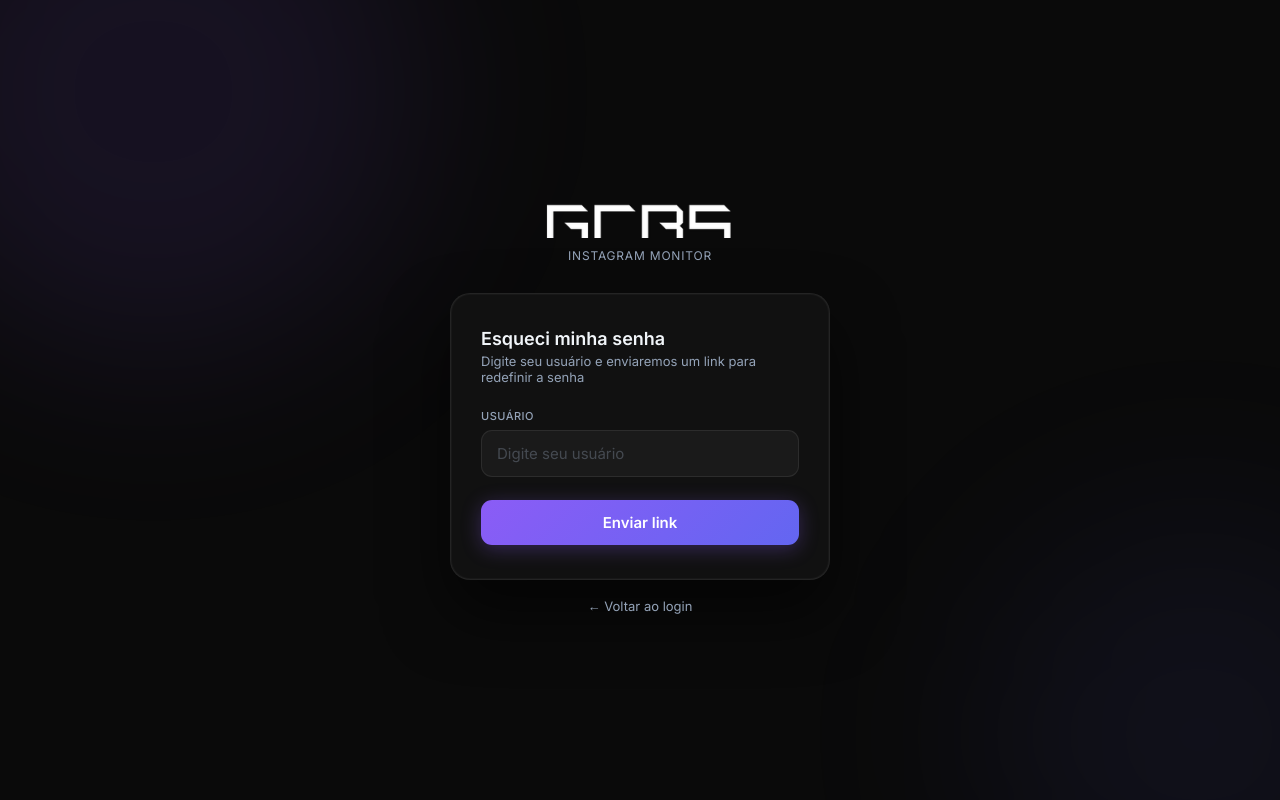
After one commit to JGOliveiraQ/instagram-monitor, a Flask app: page /forgot-password in a window 1280 px wide. The commit adds this page. Run offline with Flask 3, Linux system fonts and the light colour scheme.

Commit message:
UI: ano 2026, icone WhatsApp corrigido, esqueci senha com email
- Corrige ano de 2024 para 2026 no rodape do login
- Substitui SVG do WhatsApp pelo icone oficial centrado (viewBox 0 0 24 24) nos 3 templates
- Adiciona link "Esqueci minha senha" abaixo do campo de senha no login
- Novas rotas /forgot-password e /reset-password/<token> no app.py
- Novos templates forgot_password.html e reset_password.html com tema escuro
- Email enviado via Gmail SMTP (requer MAIL_PASS no ambiente)

Co-Authored-By: Claude Sonnet 4.6 <noreply@anthropic.com>

```diff
--- a/app.py
+++ b/app.py
@@ -1,5 +1,9 @@
 import os
+import secrets
+import smtplib
 from datetime import datetime, timedelta
+from email.mime.multipart import MIMEMultipart
+from email.mime.text import MIMEText
 from functools import wraps
 
 from flask import Flask, jsonify, redirect, render_template, request, session, url_for
@@ -12,16 +16,41 @@ app = Flask(__name__)
 app.secret_key = "gcbs_insta_monitor_s3cr3t_2024"
 
 USERS = {
-    "instagram": {"password": "12345",      "display": "Instagram"},
-    "nike":      {"password": "12345",      "display": "Nike"},
-    "openai":    {"password": "12345",      "display": "OpenAI"},
-    "admin":     {"password": "admin12345", "display": "Admin", "is_admin": True},
+    "instagram": {"password": "12345",      "display": "Instagram", "email": ""},
+    "nike":      {"password": "12345",      "display": "Nike",      "email": ""},
+    "openai":    {"password": "12345",      "display": "OpenAI",    "email": ""},
+    "admin":     {"password": "admin12345", "display": "Admin",     "email": "suportegcbs@gmail.com", "is_admin": True},
 }
+
+# tokens de redefinição de senha: {token: {"username": str, "expires": datetime}}
+RESET_TOKENS: dict = {}
 
 SCOPE = [
     "https://spreadsheets.google.com/feeds",
     "https://www.googleapis.com/auth/drive",
 ]
+
+
+def _send_reset_email(to_email: str, display: str, reset_link: str):
+    mail_user = os.getenv("MAIL_USER", "suportegcbs@gmail.com")
+    mail_pass = os.getenv("MAIL_PASS", "")
+    if not mail_pass:
+        raise RuntimeError("Variável MAIL_PASS não configurada no servidor.")
+    msg = MIMEMultipart("alternative")
+    msg["Subject"] = "Redefinição de senha — GCBS Monitor"
+    msg["From"]    = f"GCBS Monitor <{mail_user}>"
+    msg["To"]      = to_email
+    body = (
+        f"Olá, {display}!\n\n"
+        "Você solicitou a redefinição de senha na plataforma GCBS Instagram Monitor.\n\n"
+        f"Clique no link abaixo para criar uma nova senha:\n{reset_link}\n\n"
+        "O link expira em 1 hora.\n\n"
+        "Se você não solicitou isso, ignore este e-mail.\n\n— GCBS Monitor"
+    )
+    msg.attach(MIMEText(body, "plain", "utf-8"))
+    with smtplib.SMTP_SSL("smtp.gmail.com", 465, timeout=10) as srv:
+        srv.login(mail_user, mail_pass)
+        srv.sendmail(mail_user, to_email, msg.as_string())
 
 
 def get_sheet():
@@ -215,6 +244,53 @@ def get_stats(username):
         return jsonify({"error": str(exc)}), 500
 
 
+@app.route("/forgot-password", methods=["GET", "POST"])
+def forgot_password():
+    if "user" in session:
+        return redirect(url_for("index"))
+    msg = error = None
+    if request.method == "POST":
+        username = request.form.get("username", "").strip().lower()
+        user = USERS.get(username)
+        # Remove tokens expirados
+        now = datetime.now()
+        for t in list(RESET_TOKENS):
+            if now > RESET_TOKENS[t]["expires"]:
+                del RESET_TOKENS[t]
+        if user and user.get("email"):
+            token = secrets.token_urlsafe(32)
+            RESET_TOKENS[token] = {"username": username, "expires": now + timedelta(hours=1)}
+            link = url_for("reset_password", token=token, _external=True)
+            try:
+                _send_reset_email(user["email"], user["display"], link)
+                msg = f"Link enviado para {user['email']}. Verifique sua caixa de entrada."
+            except Exception as exc:
+                error = f"Erro ao enviar e-mail: {exc}"
+        else:
+            msg = "Se o usuário existir e tiver e-mail cadastrado, você receberá o link."
+    return render_template("forgot_password.html", msg=msg, error=error)
+
+
+@app.route("/reset-password/<token>", methods=["GET", "POST"])
+def reset_password(token):
+    data = RESET_TOKENS.get(token)
+    if not data or datetime.now() > data["expires"]:
+        return render_template("reset_password.html", invalid=True)
+    error = None
+    if request.method == "POST":
+        pw  = request.form.get("password", "")
+        pw2 = request.form.get("confirm_password", "")
+        if len(pw) < 6:
+            error = "A senha deve ter pelo menos 6 caracteres."
+        elif pw != pw2:
+            error = "As senhas não coincidem."
+        else:
+            USERS[data["username"]]["password"] = pw
+            del RESET_TOKENS[token]
+            return render_template("reset_password.html", success=True)
+    return render_template("reset_password.html", token=token, error=error)
+
+
 if __name__ == "__main__":
     port = int(os.environ.get("PORT", 5000))
     app.run(host="0.0.0.0", port=port, debug=False)
--- a/templates/admin.html
+++ b/templates/admin.html
@@ -262,8 +262,8 @@
   </main>
 
   <a class="wa-btn" href="https://wa.me/5531985982636?text=Ol%C3%A1%2C%20preciso%20de%20ajuda%20na%20plataforma%20Instagram%20Monitor." target="_blank" rel="noopener" aria-label="Suporte WhatsApp">
-    <svg width="28" height="28" viewBox="0 0 32 32" fill="white" xmlns="http://www.w3.org/2000/svg">
-      <path d="M16 3C9.373 3 4 8.373 4 15c0 2.385.67 4.61 1.832 6.5L4 29l7.7-1.813A11.94 11.94 0 0016 27c6.627 0 12-5.373 12-12S22.627 3 16 3zm0 2c5.523 0 10 4.477 10 10s-4.477 10-10 10a9.94 9.94 0 01-5.03-1.355l-.36-.214-4.573 1.076 1.104-4.44-.235-.374A9.944 9.944 0 016 15c0-5.523 4.477-10 10-10zm-3.34 5.5c-.22 0-.576.082-.878.41-.302.327-1.153 1.126-1.153 2.747 0 1.62 1.18 3.188 1.345 3.41.165.22 2.32 3.747 5.694 5.104 2.81 1.108 3.376.888 3.986.832.61-.055 1.97-.804 2.248-1.582.278-.777.278-1.443.195-1.582-.083-.138-.303-.22-.635-.386-.332-.165-1.97-.972-2.276-1.082-.304-.11-.524-.166-.745.166-.22.331-.855 1.082-1.047 1.303-.193.22-.386.248-.718.083-.332-.166-1.4-.516-2.667-1.646-.985-.879-1.65-1.964-1.843-2.296-.193-.331-.02-.51.145-.675.149-.148.332-.386.498-.58.165-.193.22-.331.33-.552.11-.22.055-.414-.027-.58-.083-.165-.737-1.793-1.02-2.455-.267-.634-.542-.543-.744-.553l-.633-.01z"/>
+    <svg xmlns="http://www.w3.org/2000/svg" width="26" height="26" viewBox="0 0 24 24" fill="white">
+      <path d="M17.472 14.382c-.297-.149-1.758-.867-2.03-.967-.273-.099-.471-.148-.67.15-.197.297-.767.966-.94 1.164-.173.199-.347.223-.644.075-.297-.15-1.255-.463-2.39-1.475-.883-.788-1.48-1.761-1.653-2.059-.173-.297-.018-.458.13-.606.134-.133.298-.347.446-.52.149-.174.198-.298.298-.497.099-.198.05-.371-.025-.52-.075-.149-.669-1.612-.916-2.207-.242-.579-.487-.5-.669-.51-.173-.008-.371-.01-.57-.01-.198 0-.52.074-.792.372-.272.297-1.04 1.016-1.04 2.479 0 1.462 1.065 2.875 1.213 3.074.149.198 2.096 3.2 5.077 4.487.709.306 1.262.489 1.694.625.712.227 1.36.195 1.871.118.571-.085 1.758-.719 2.006-1.413.248-.694.248-1.289.173-1.413-.074-.124-.272-.198-.57-.347m-5.421 7.403h-.004a9.87 9.87 0 01-5.031-1.378l-.361-.214-3.741.982.998-3.648-.235-.374a9.86 9.86 0 01-1.51-5.26c.001-5.45 4.436-9.884 9.888-9.884 2.64 0 5.122 1.03 6.988 2.898a9.825 9.825 0 012.893 6.994c-.003 5.45-4.437 9.884-9.885 9.884m8.413-18.297A11.815 11.815 0 0012.05 0C5.495 0 .16 5.335.157 11.892c0 2.096.547 4.142 1.588 5.945L.057 24l6.305-1.654a11.882 11.882 0 005.683 1.448h.005c6.554 0 11.89-5.335 11.893-11.893a11.821 11.821 0 00-3.48-8.413z"/>
     </svg>
   </a>
 
--- a/templates/dashboard.html
+++ b/templates/dashboard.html
@@ -282,8 +282,8 @@
   </main>
 
   <a class="wa-btn" href="https://wa.me/5531985982636?text=Ol%C3%A1%2C%20preciso%20de%20ajuda%20na%20plataforma%20Instagram%20Monitor." target="_blank" rel="noopener" aria-label="Suporte WhatsApp">
-    <svg width="28" height="28" viewBox="0 0 32 32" fill="white" xmlns="http://www.w3.org/2000/svg">
-      <path d="M16 3C9.373 3 4 8.373 4 15c0 2.385.67 4.61 1.832 6.5L4 29l7.7-1.813A11.94 11.94 0 0016 27c6.627 0 12-5.373 12-12S22.627 3 16 3zm0 2c5.523 0 10 4.477 10 10s-4.477 10-10 10a9.94 9.94 0 01-5.03-1.355l-.36-.214-4.573 1.076 1.104-4.44-.235-.374A9.944 9.944 0 016 15c0-5.523 4.477-10 10-10zm-3.34 5.5c-.22 0-.576.082-.878.41-.302.327-1.153 1.126-1.153 2.747 0 1.62 1.18 3.188 1.345 3.41.165.22 2.32 3.747 5.694 5.104 2.81 1.108 3.376.888 3.986.832.61-.055 1.97-.804 2.248-1.582.278-.777.278-1.443.195-1.582-.083-.138-.303-.22-.635-.386-.332-.165-1.97-.972-2.276-1.082-.304-.11-.524-.166-.745.166-.22.331-.855 1.082-1.047 1.303-.193.22-.386.248-.718.083-.332-.166-1.4-.516-2.667-1.646-.985-.879-1.65-1.964-1.843-2.296-.193-.331-.02-.51.145-.675.149-.148.332-.386.498-.58.165-.193.22-.331.33-.552.11-.22.055-.414-.027-.58-.083-.165-.737-1.793-1.02-2.455-.267-.634-.542-.543-.744-.553l-.633-.01z"/>
+    <svg xmlns="http://www.w3.org/2000/svg" width="26" height="26" viewBox="0 0 24 24" fill="white">
+      <path d="M17.472 14.382c-.297-.149-1.758-.867-2.03-.967-.273-.099-.471-.148-.67.15-.197.297-.767.966-.94 1.164-.173.199-.347.223-.644.075-.297-.15-1.255-.463-2.39-1.475-.883-.788-1.48-1.761-1.653-2.059-.173-.297-.018-.458.13-.606.134-.133.298-.347.446-.52.149-.174.198-.298.298-.497.099-.198.05-.371-.025-.52-.075-.149-.669-1.612-.916-2.207-.242-.579-.487-.5-.669-.51-.173-.008-.371-.01-.57-.01-.198 0-.52.074-.792.372-.272.297-1.04 1.016-1.04 2.479 0 1.462 1.065 2.875 1.213 3.074.149.198 2.096 3.2 5.077 4.487.709.306 1.262.489 1.694.625.712.227 1.36.195 1.871.118.571-.085 1.758-.719 2.006-1.413.248-.694.248-1.289.173-1.413-.074-.124-.272-.198-.57-.347m-5.421 7.403h-.004a9.87 9.87 0 01-5.031-1.378l-.361-.214-3.741.982.998-3.648-.235-.374a9.86 9.86 0 01-1.51-5.26c.001-5.45 4.436-9.884 9.888-9.884 2.64 0 5.122 1.03 6.988 2.898a9.825 9.825 0 012.893 6.994c-.003 5.45-4.437 9.884-9.885 9.884m8.413-18.297A11.815 11.815 0 0012.05 0C5.495 0 .16 5.335.157 11.892c0 2.096.547 4.142 1.588 5.945L.057 24l6.305-1.654a11.882 11.882 0 005.683 1.448h.005c6.554 0 11.89-5.335 11.893-11.893a11.821 11.821 0 00-3.48-8.413z"/>
     </svg>
   </a>
 
--- /dev/null
+++ b/templates/forgot_password.html
@@ -0,0 +1,101 @@
+<!DOCTYPE html>
+<html lang="pt-BR">
+<head>
+  <meta charset="UTF-8" />
+  <meta name="viewport" content="width=device-width, initial-scale=1.0" />
+  <title>GCBS — Esqueci a senha</title>
+  <link href="https://fonts.googleapis.com/css2?family=Inter:wght@300;400;500;600;700&display=swap" rel="stylesheet" />
+  <style>
+    *, *::before, *::after { box-sizing: border-box; margin: 0; padding: 0; }
+    :root {
+      --bg: #0a0a0a; --card: #111111; --border: rgba(255,255,255,0.08);
+      --p1: #8b5cf6; --p2: #6366f1; --text: #f1f5f9; --muted: #94a3b8;
+    }
+    body {
+      font-family: 'Inter', sans-serif; background: var(--bg); color: var(--text);
+      min-height: 100vh; display: flex; align-items: center; justify-content: center;
+    }
+    .bg-blob { position: fixed; border-radius: 50%; filter: blur(90px); pointer-events: none; z-index: 0; animation: drift 14s ease-in-out infinite alternate; }
+    .b1 { width: 520px; height: 520px; background: rgba(139,92,246,0.1); top: -180px; left: -120px; }
+    .b2 { width: 420px; height: 420px; background: rgba(99,102,241,0.07); bottom: -120px; right: -100px; animation-delay: -6s; }
+    @keyframes drift { from { transform: translate(0,0) scale(1); } to { transform: translate(30px,25px) scale(1.05); } }
+    .wrapper { position: relative; z-index: 1; width: 100%; max-width: 420px; padding: 20px; }
+    .brand { text-align: center; margin-bottom: 30px; }
+    .brand img { height: 52px; width: auto; display: block; margin: 0 auto 10px; }
+    .brand p { font-size: 12px; color: var(--muted); letter-spacing: 0.8px; text-transform: uppercase; }
+    .card {
+      background: var(--card); border: 1px solid var(--border); border-radius: 20px;
+      padding: 34px 30px; box-shadow: 0 32px 64px rgba(0,0,0,0.6), inset 0 0 0 1px rgba(255,255,255,0.03);
+    }
+    .card h2 { font-size: 18px; font-weight: 600; margin-bottom: 4px; }
+    .card .sub { font-size: 13px; color: var(--muted); margin-bottom: 24px; }
+    .alert {
+      border-radius: 10px; padding: 11px 14px; font-size: 13px; margin-bottom: 18px;
+      display: flex; align-items: center; gap: 8px;
+    }
+    .alert-ok  { background: rgba(16,185,129,0.1);  border: 1px solid rgba(16,185,129,0.3);  color: #6ee7b7; }
+    .alert-err { background: rgba(239,68,68,0.1);   border: 1px solid rgba(239,68,68,0.35);  color: #fca5a5; }
+    .field { margin-bottom: 15px; }
+    .field label { display: block; font-size: 11px; font-weight: 500; color: var(--muted); margin-bottom: 7px; letter-spacing: 0.5px; text-transform: uppercase; }
+    .field input {
+      width: 100%; padding: 13px 15px; background: rgba(255,255,255,0.04);
+      border: 1px solid rgba(255,255,255,0.08); border-radius: 11px;
+      color: var(--text); font-size: 15px; font-family: 'Inter', sans-serif;
+      outline: none; transition: border-color 0.2s, box-shadow 0.2s;
+    }
+    .field input:focus { border-color: var(--p1); box-shadow: 0 0 0 3px rgba(139,92,246,0.18); }
+    .field input::placeholder { color: rgba(148,163,184,0.35); }
+    .btn {
+      width: 100%; margin-top: 8px; padding: 13px;
+      background: linear-gradient(135deg, var(--p1), var(--p2));
+      border: none; border-radius: 11px; color: #fff;
+      font-size: 15px; font-weight: 600; font-family: 'Inter', sans-serif;
+      cursor: pointer; box-shadow: 0 4px 20px rgba(139,92,246,0.3);
+      transition: opacity 0.2s, transform 0.12s;
+    }
+    .btn:hover { opacity: 0.88; }
+    .btn:active { transform: scale(0.985); }
+    .back-link { display: block; text-align: center; margin-top: 18px; font-size: 13px; color: var(--muted); text-decoration: none; transition: color 0.2s; }
+    .back-link:hover { color: var(--p1); }
+  </style>
+</head>
+<body>
+  <div class="bg-blob b1"></div>
+  <div class="bg-blob b2"></div>
+  <div class="wrapper">
+    <div class="brand">
+      <img src="/static/logo.png" alt="GCBS" />
+      <p>Instagram Monitor</p>
+    </div>
+    <div class="card">
+      <h2>Esqueci minha senha</h2>
+      <p class="sub">Digite seu usuário e enviaremos um link para redefinir a senha</p>
+
+      {% if msg %}
+      <div class="alert alert-ok">
+        <svg width="15" height="15" fill="none" viewBox="0 0 24 24" stroke="#6ee7b7" stroke-width="2"><path d="M22 11.08V12a10 10 0 11-5.93-9.14"/><polyline points="22 4 12 14.01 9 11.01"/></svg>
+        {{ msg }}
+      </div>
+      {% endif %}
+
+      {% if error %}
+      <div class="alert alert-err">
+        <svg width="15" height="15" fill="none" viewBox="0 0 24 24" stroke="#fca5a5" stroke-width="2"><circle cx="12" cy="12" r="10"/><line x1="12" y1="8" x2="12" y2="12"/><line x1="12" y1="16" x2="12.01" y2="16"/></svg>
+        {{ error }}
+      </div>
+      {% endif %}
+
+      {% if not msg %}
+      <form method="POST">
+        <div class="field">
+          <label for="u">Usuário</label>
+          <input id="u" type="text" name="username" placeholder="Digite seu usuário" required autocomplete="username" />
+        </div>
+        <button type="submit" class="btn">Enviar link</button>
+      </form>
+      {% endif %}
+    </div>
+    <a href="/login" class="back-link">← Voltar ao login</a>
+  </div>
+</body>
+</html>
```
Also changed, not shown: templates/login.html (+13 -4 lines), templates/reset_password.html (added, +117 -0 lines).
